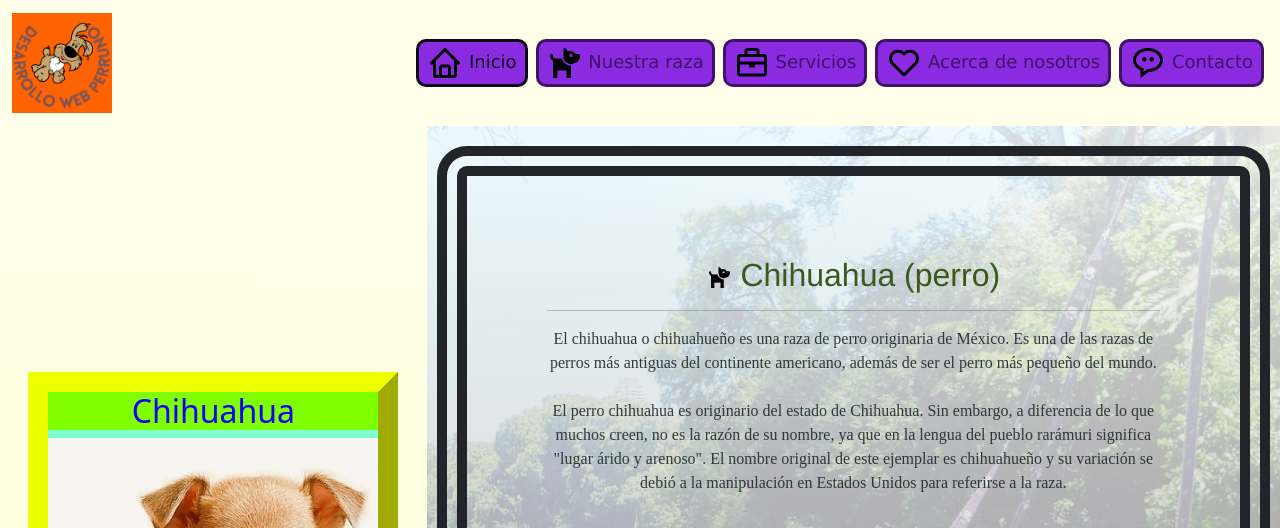
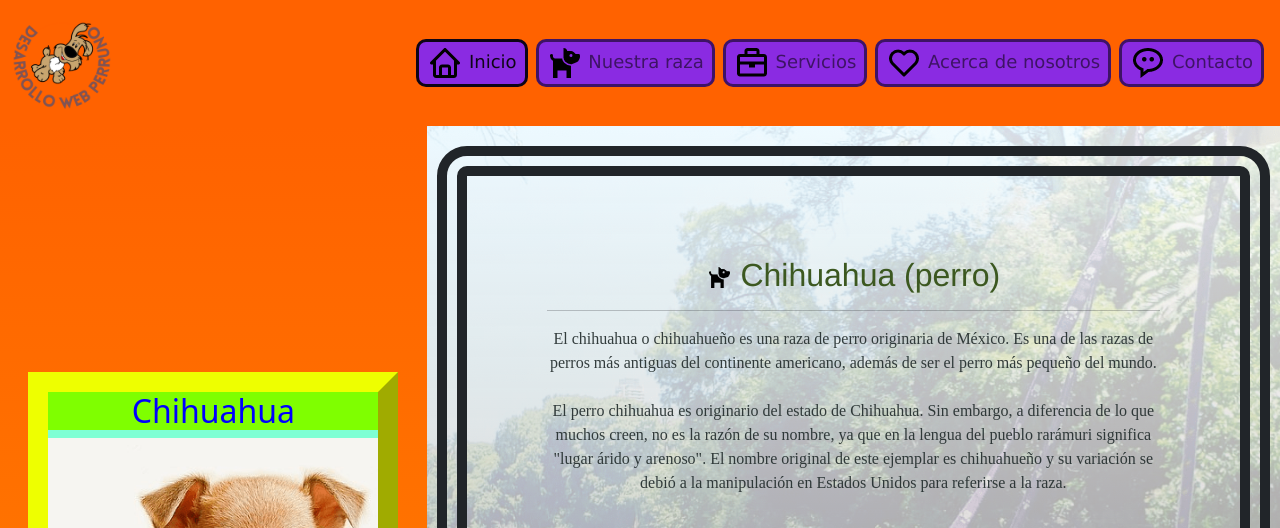
Before and after one commit to amirhassan33/desarrollo-web-perruno, a website: page pages/nuestraraza.html in a window 1280 px wide. Shown: the top 528 px of the page. Drawn offline with nearby package versions, Linux system fonts and the light colour scheme; a web font is replaced by a local one.

Commit message:
ultima actualizacion

```diff
--- a/components/_footer.scss
+++ b/components/_footer.scss
@@ -6,7 +6,7 @@
 
 .pie{
     .pie__caja{
-        background: #ff62;
+        background: #ff6200;
         display: flex;
         justify-content: space-between;
         .pie__caja__redessociales{
--- a/components/_header.scss
+++ b/components/_header.scss
@@ -6,7 +6,7 @@
 
 header{
     .navbar {
-        background: #ff62;
+        background: #ff6200;
         div{
             .imagen_navbar{
                 @include ancho-largo (100px,100px);
--- a/components/_mainnuestraraza.scss
+++ b/components/_mainnuestraraza.scss
@@ -260,7 +260,7 @@
             flex-direction: column;
             align-items: map-get($contenido-cuadro, posicion-texto);
             height: 100%;
-            background-image: linear-gradient(to top, #ff62, rgb(255, 255, 134), #ff62);
+            background-image: linear-gradient(to top, #ff6200, rgb(255, 255, 0), #ff6200);
             .aplicar__grid__aside__section__caja1{
                 width: 370px;
             height: 1150px;
```
Also changed, not shown: css/style.css.
